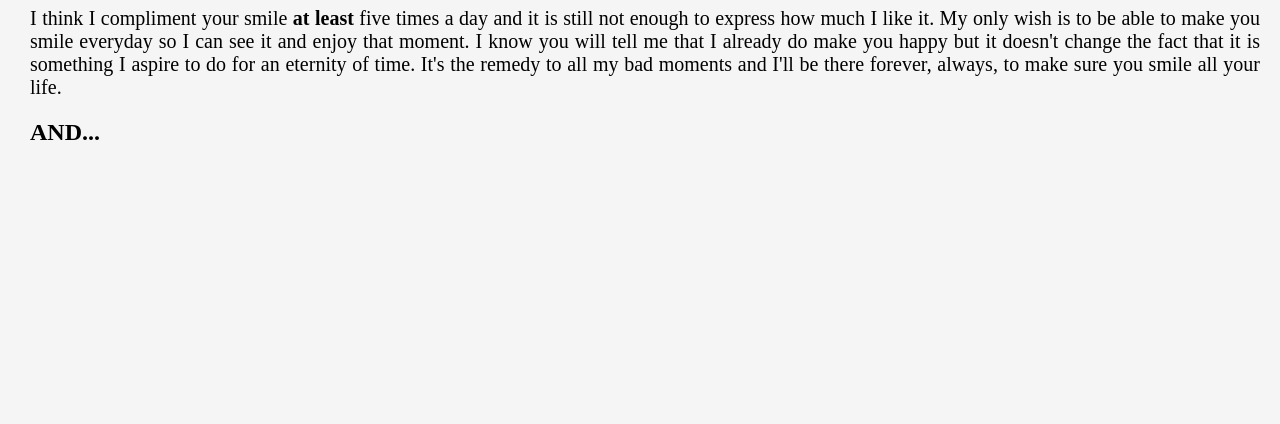
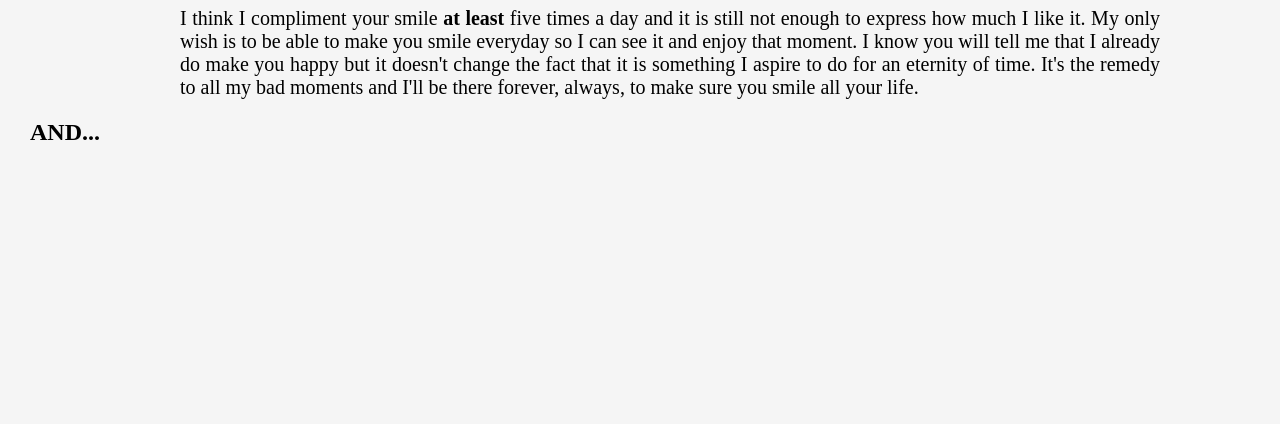
Before and after one commit to AtticMarketing/Cartoon-hero, a plain HTML site: page physically.html in a window 1280 px wide. Shown: the part 376-800 px from the top of the page. Drawn offline with nearby package versions, Linux system fonts and the light colour scheme.

Commit message:
paddingadded

```diff
--- a/css/physically.css
+++ b/css/physically.css
@@ -7,7 +7,8 @@ Body{
 
 p{
 	font-size: 20px;
-	font: arial;
+	padding-right: 100px;
+	padding-left: 150px;
 }
 
 header a:link {
```
